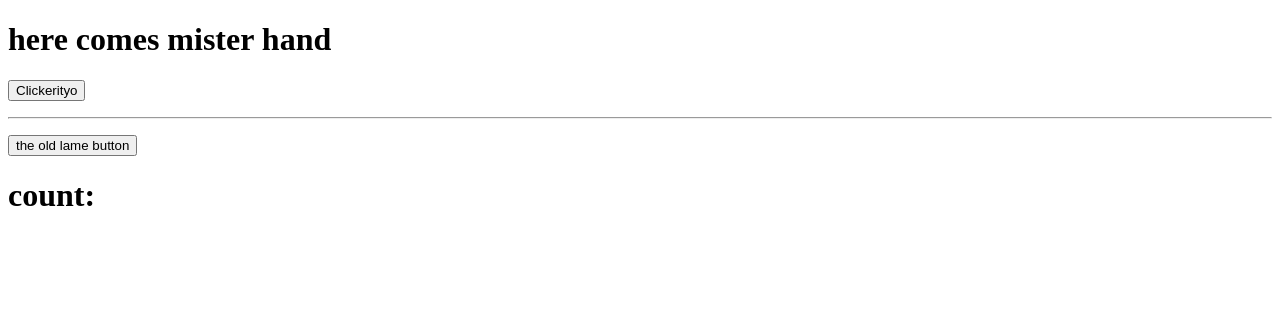
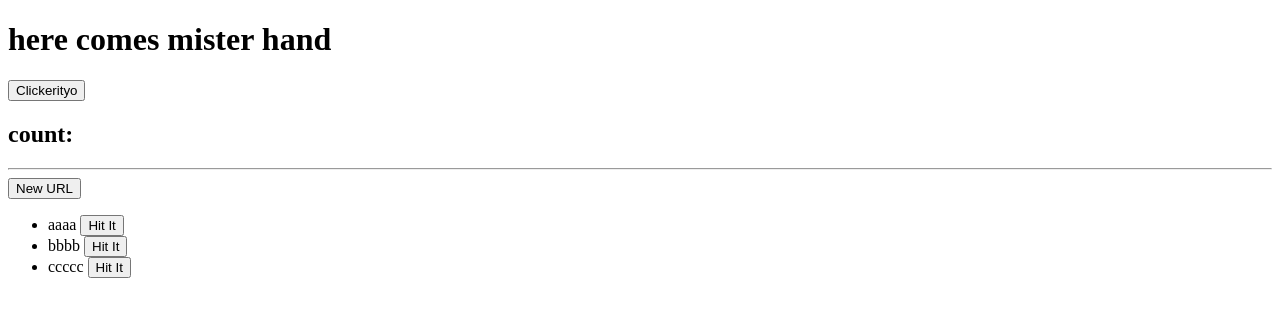
Before and after one commit to StellarConverter/MrHand, an Angular app: page / in a window 1280 px wide. Shown: the top 316 px of the page. Built offline with nearby package versions, Linux system fonts and the light colour scheme.

Commit message:
start adding urls list

```diff
--- a/src/app/app.component.html
+++ b/src/app/app.component.html
@@ -3,11 +3,18 @@
 </h1>
 
 <button  (click)="Click2()">Clickerityo</button>
+<P>
+<h2>
+  count: {{this.people}}
+</h2>
+<HR>
+<button (click)="newURL()">New URL</button>
+<ul>
+  <li *ngFor="let url of urls; let idx = index">
+    {{url}}
 
-<P>
-  <HR>
-  <p>
-<button  (click)="click1()">the old lame button</button>
-<h1>
-  count: {{this.people}}
-</h1>
+      <!--<input [(ngModel)]="url">/> -->
+
+     <button (click)="HitIt(idx)">Hit It</button>
+  </li>
+</ul>
--- a/src/app/app.component.ts
+++ b/src/app/app.component.ts
@@ -1,28 +1,24 @@
 import { Component } from '@angular/core';
 import { HandyService } from './handy.service';
+import { StorageService } from './storage.service';
 import { Person } from './classes';
 
 @Component({
   selector: 'app-root',
   templateUrl: './app.component.html',
   styleUrls: ['./app.component.css'],
-  providers:[HandyService]
+  providers:[HandyService, StorageService]
 })
 
 export class AppComponent
 {
   title = 'here comes mister hand';
   people: Person[] = [];
+  urls:string[];
 
-  constructor(private hs:HandyService)
+  constructor(private hs:HandyService, private sto:StorageService)
   {
-    ;
-  }
-
-  public click1()
-  {
-    let response = this.hs.Thing1();
-    alert(response);
+    this.urls = sto.LoadURLs();
   }
 
   public Click2()
@@ -34,4 +30,15 @@ export class AppComponent
       ()=>alert("done loading the stuff")   );
   }
 
+  public newURL()
+  {
+
+  }
+
+  public HitIt(urlIndex:number)
+  {
+    alert(this.urls[urlIndex]);
+  }
+
+
 }
--- /dev/null
+++ b/src/app/storage.service.ts
@@ -0,0 +1,25 @@
+import { Injectable } from '@angular/core';
+
+@Injectable()
+export class StorageService
+{
+  constructor()
+  {
+  }
+
+
+//LOLCAT -- this unit needs to be changed to use HTML Local Storage
+
+    public LoadURLs() : string[]
+    {
+
+      let str : string[] = ['aaaa','bbbb','ccccc'];
+      return str;
+    }
+
+
+    public SaveURLs(urls:string[])
+    {
+      ;
+    }
+}
```
Also changed, not shown: 1 other file (tests, documents, lock files or other folders).
